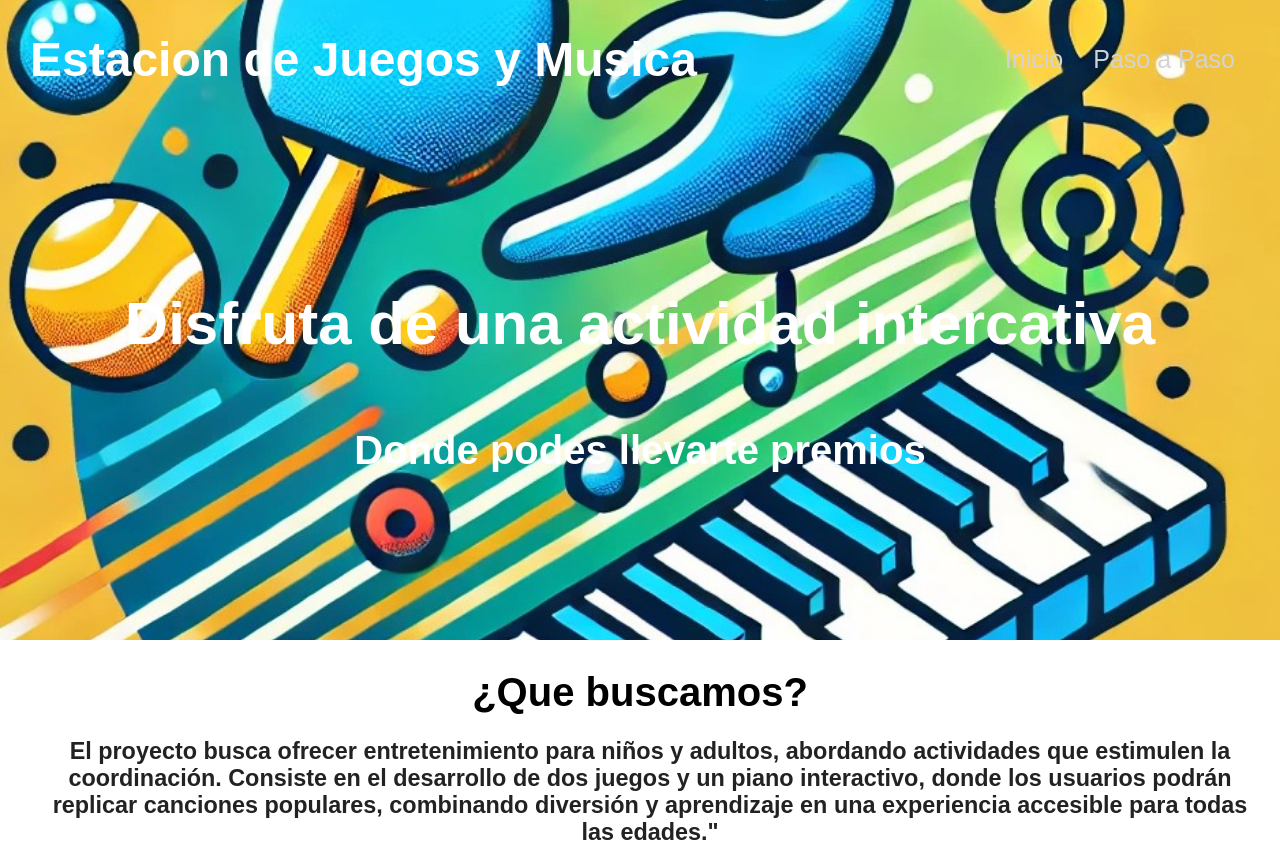
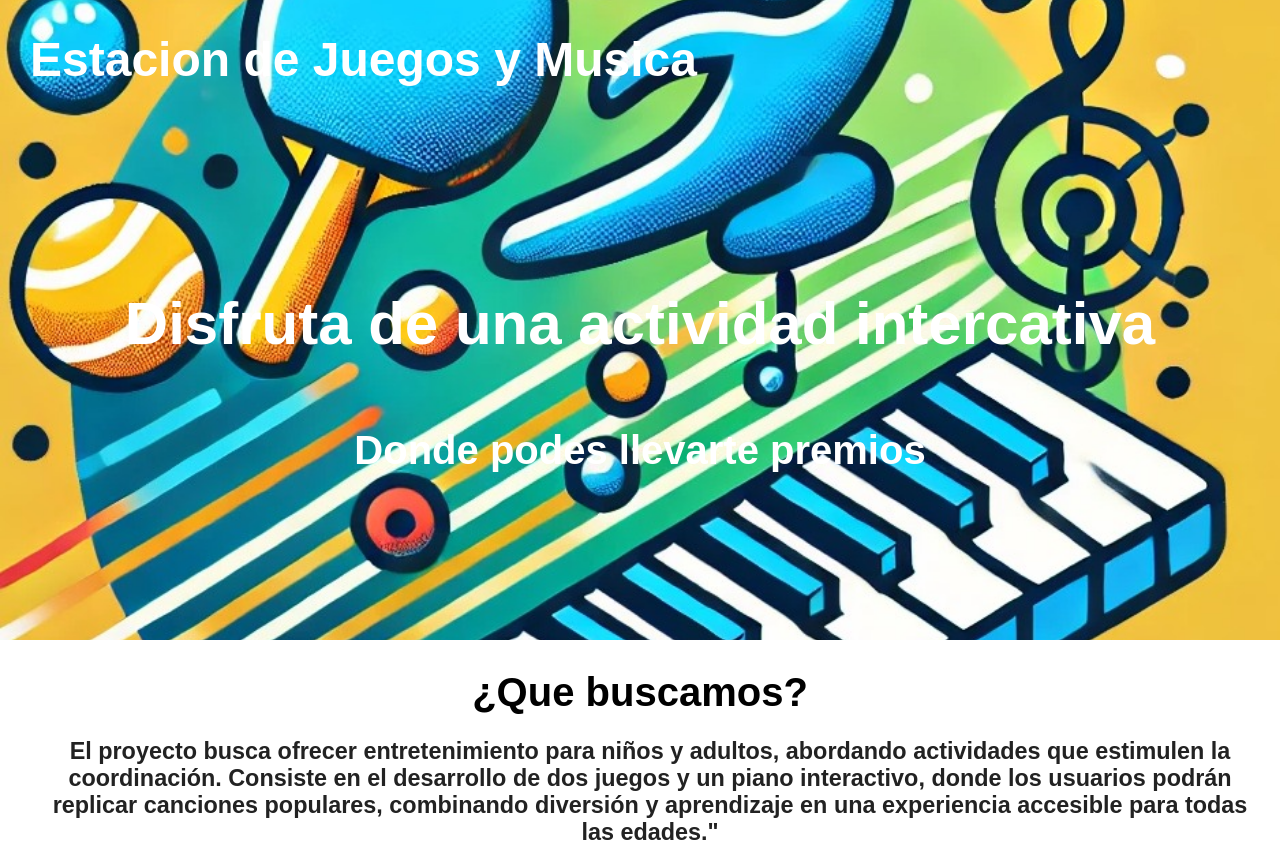
Before and after one commit to facuneveu/estaciondejuegos, a plain HTML site: page index.html in a window 1280 px wide. Shown: the top 849 px of the page. Drawn offline with Linux system fonts and the light colour scheme; a script that the page names is missing.

Commit message:
index.html

```diff
--- a/index.html
+++ b/index.html
@@ -12,15 +12,7 @@
     <header class="header">
         <div class="barra">
         <a href="ites.html"><h1 class="titulo">Estacion de Juegos y Musica</h1></a>
-        <nav class="navegacion">
-            <a href="ites.html">
-            <li class="navegacion__enlace">Inicio</li>
-            </a>
-            <a href="#">
-            <li class="navegacion__enlace">Paso a Paso</li>
-            </a>
-            </a>
-        </nav>
+
         </div>
         <div class="caja_texto">
         <h2 class="texto">Disfruta de una actividad intercativa</h2>
```
